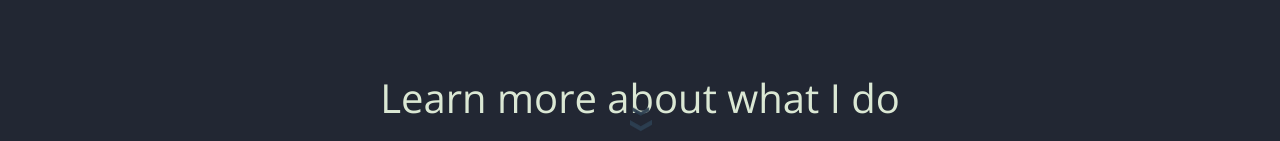
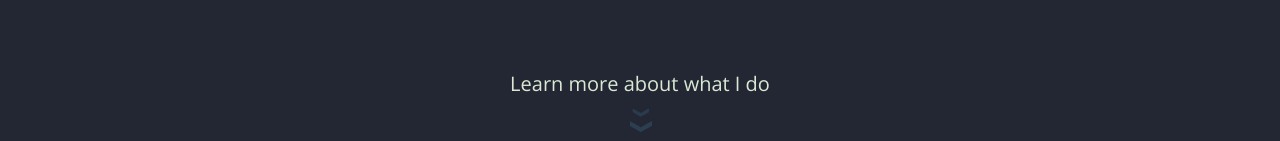
Before and after one commit to Denver-Meadows/Portfolio, a React (Create React App) app: page / in a window 1280 px wide. Shown: the part 659-800 px from the top of the page. Built offline with nearby package versions, Linux system fonts and the light colour scheme.

Commit message:
Updating front page

```diff
--- a/src/components/IntroInfo.js
+++ b/src/components/IntroInfo.js
@@ -9,7 +9,7 @@ const IntroInfo = () => {
         I'm currently based in the Cincinnati, OH area.
       </p>
       <div className="down-arrow">
-        <p>Learn more about what I do</p>
+        <p className="learn-more">Learn more about what I do</p>
         <div className="chevron"></div>
         <div className="chevron"></div>
         <div className="chevron"></div>
--- a/src/styles/index.scss
+++ b/src/styles/index.scss
@@ -302,6 +302,11 @@ body {
   }
 }
 
+.learn-more {
+  font-size: 2rem;
+  margin-bottom: 3rem;
+}
+
 .single-project {
   color: var(--clr-font-1);
   margin: 7rem 10%;
```
